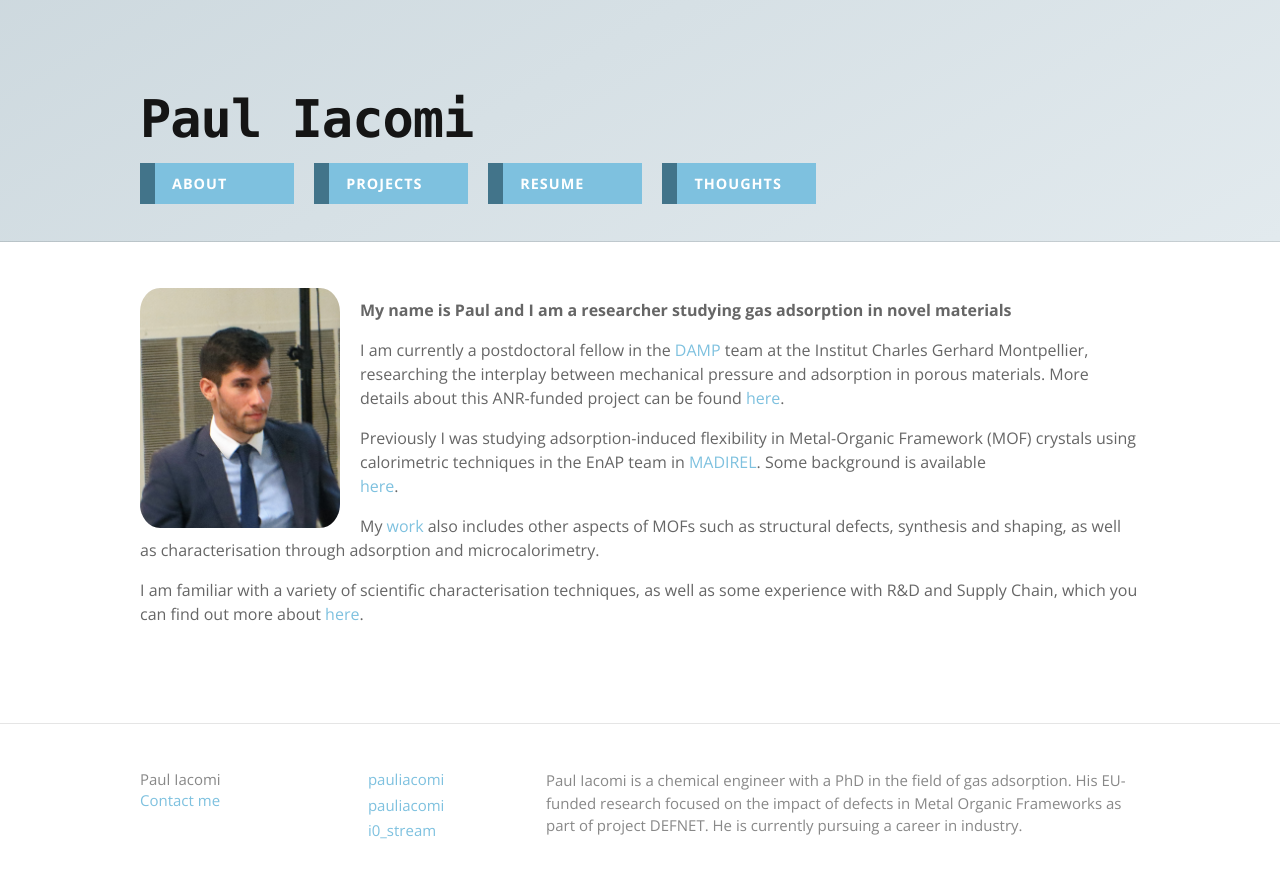
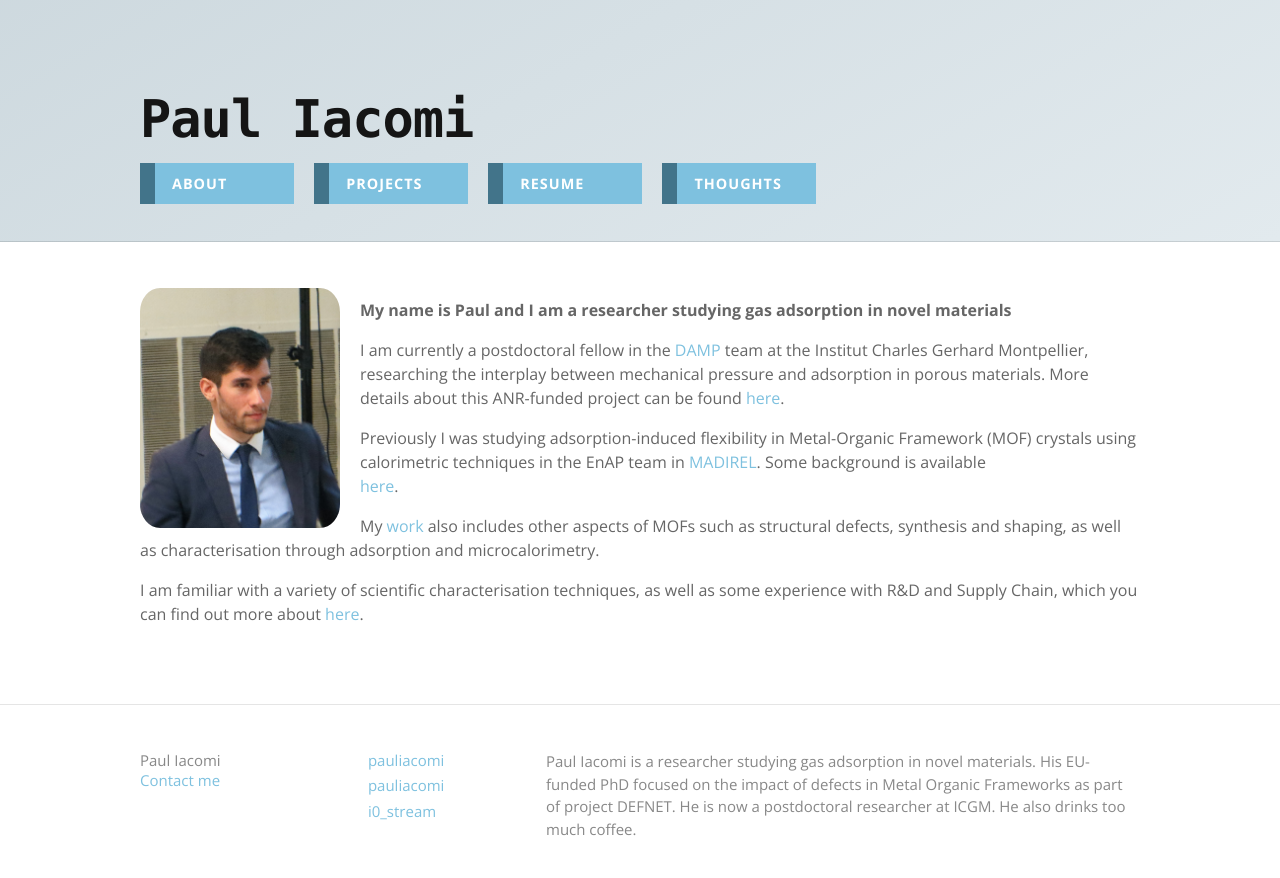
Before and after one commit to pauliacomi/pauliacomi.github.com, a Jekyll site: the page built from index.md, in a window 1280 px wide. Shown: the top 878 px of the page. Built offline with Jekyll 4.4.1, drawn with Linux system fonts in a browser that asks for light colours.

Commit message:
new postdoc

```diff
--- a/_config.yml
+++ b/_config.yml
@@ -2,10 +2,10 @@ title: Paul Iacomi
 email: iacomi.paul@gmail.com
 author: Paul Iacomi
 description: >- # this means ignore newlines
-  Paul Iacomi is a chemical engineer with a PhD in the
-  field of gas adsorption. His EU-funded research focused on
-  the impact of defects in Metal Organic Frameworks as part of project
-  DEFNET. He is currently pursuing a career in industry.
+  Paul Iacomi is a researcher studying gas adsorption in novel materials.
+  His EU-funded PhD focused on the impact of defects in Metal Organic
+  Frameworks as part of project DEFNET. He is now a postdoctoral
+  researcher at ICGM. He also drinks too much coffee.
 
 baseurl: ""
 url: "https://pauliacomi.github.io"
```
